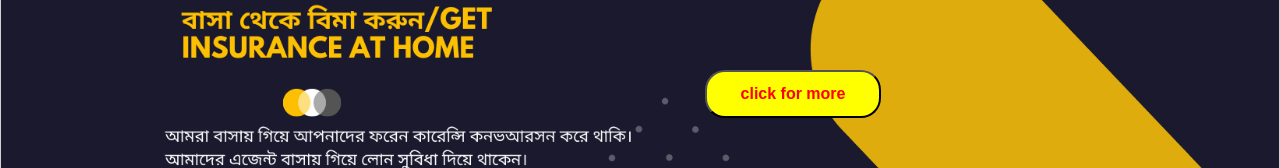
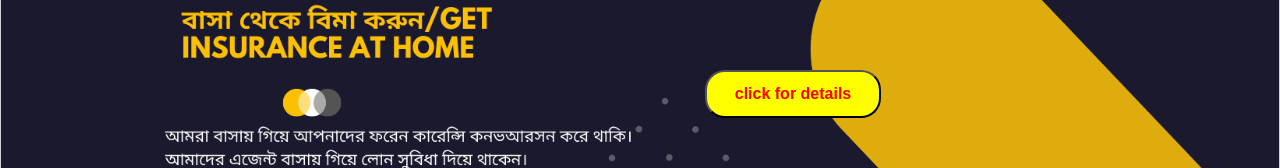
Before and after one commit to Lumim/vangti, a React (Create React App) app in the folder frontend/: page / in a window 1280 px wide. Shown: the part 463-631 px from the top of the page. Built offline with nearby package versions, Linux system fonts and the light colour scheme.

Commit message:
details changed

```diff
--- a/frontend/src/web/modules/Landing.jsx
+++ b/frontend/src/web/modules/Landing.jsx
@@ -21,7 +21,7 @@ gsap.to(h1Ref.current,3.5,{x:360,duration:2,stagger:1,repeat:-1});
 
   return (
     <div>
-      <div className='card'> <Banner/> <button className=' buttonHome'> click for more</button></div>
+      <div className='card'> <Banner/> <button className=' buttonHome'> click for details</button></div>
        <WantCurrency/>
       <h1>Want to apply for a currency conversion?</h1>
       <h1 > Request for a vangti dealer at you home?</h1>
```
